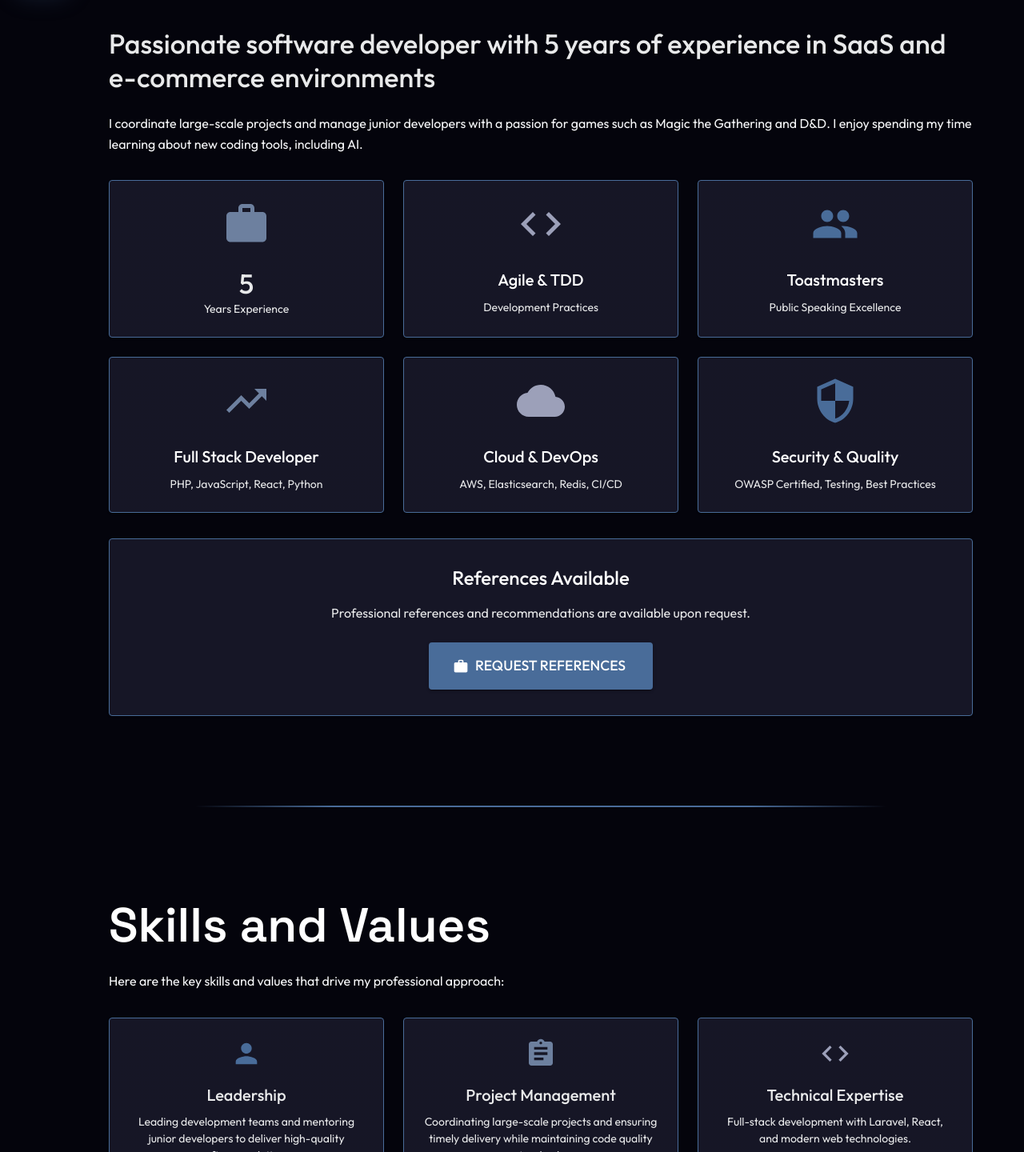
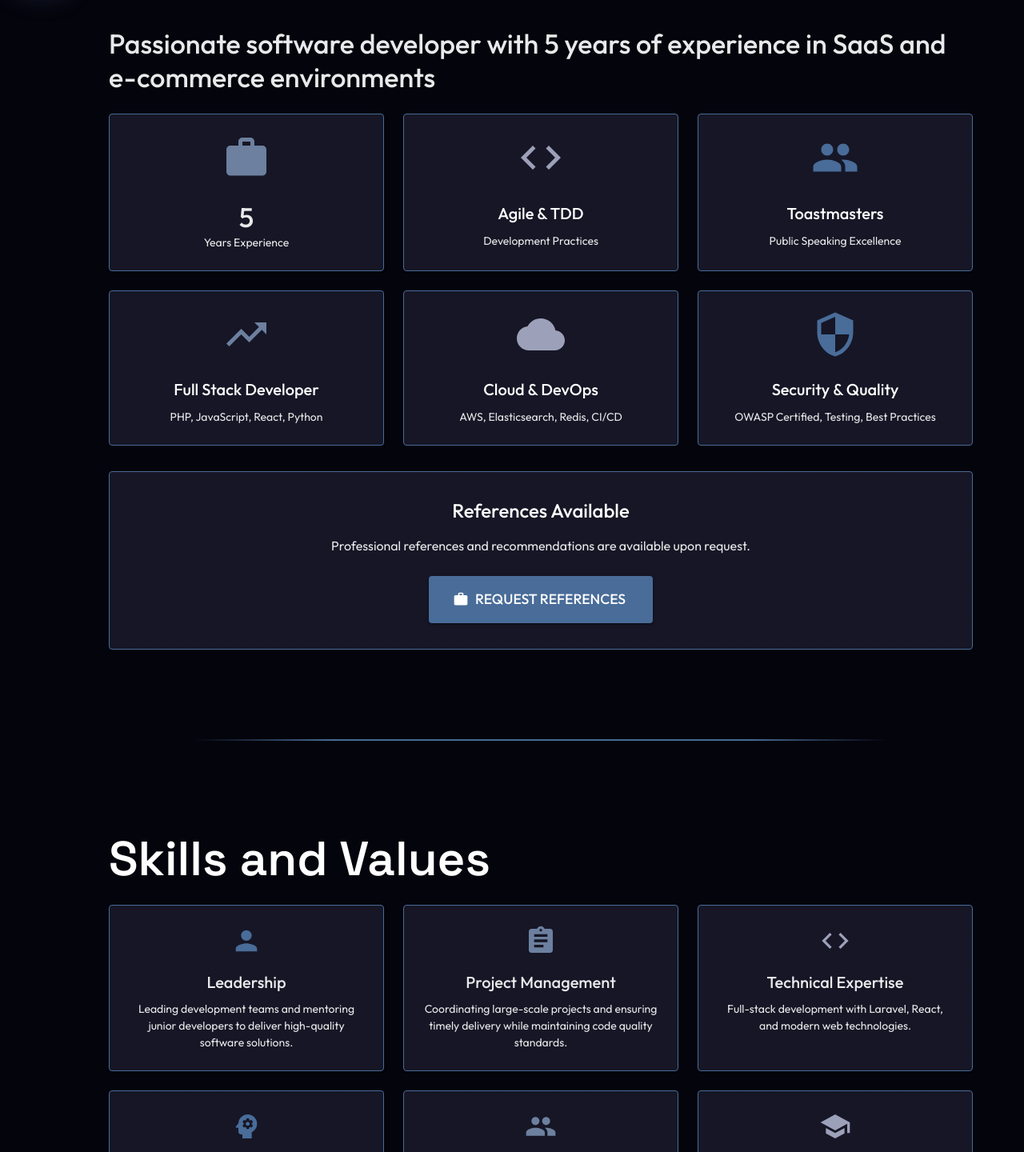
Before and after one commit to maryskolos/maryskolos.github.io, a Next.js app: page / in a window 1280 px wide. Shown: the part 560-2000 px from the top of the page at 80% size. Built offline with nearby package versions, Linux system fonts and the light colour scheme.

Commit message:
(PRW): remove extra subheaders

```diff
--- a/src/components/AboutMe.tsx
+++ b/src/components/AboutMe.tsx
@@ -59,11 +59,6 @@ export default function AboutMe() {
         Passionate software developer with 5 years of experience in SaaS and e-commerce environments
       </Typography>
 
-      <Typography variant="body1" sx={{ mb: 4 }}>
-        I coordinate large-scale projects and manage junior developers with a passion for games such as Magic the Gathering and D&D.
-        I enjoy spending my time learning about new coding tools, including AI.
-      </Typography>
-
       <Box sx={{ ...commonStyles.grid.responsive, mb: 4 }}>
         {skillBlocks.map((block, index) => (
           <Paper key={index} sx={commonStyles.paper}>
--- a/src/components/SkillsAndValues.tsx
+++ b/src/components/SkillsAndValues.tsx
@@ -51,9 +51,7 @@ export default function SkillsAndValues() {
         Skills and Values
       </Typography>
 
-      <Typography variant="body1" sx={{ mb: 4 }}>
-        Here are the key skills and values that drive my professional approach:
-      </Typography>
+
 
       <Box sx={commonStyles.grid.responsive}>
         {skills.map((skill, index) => (
```
